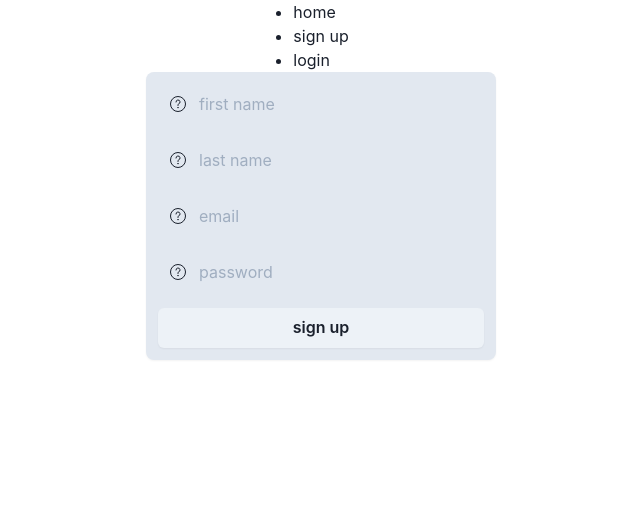
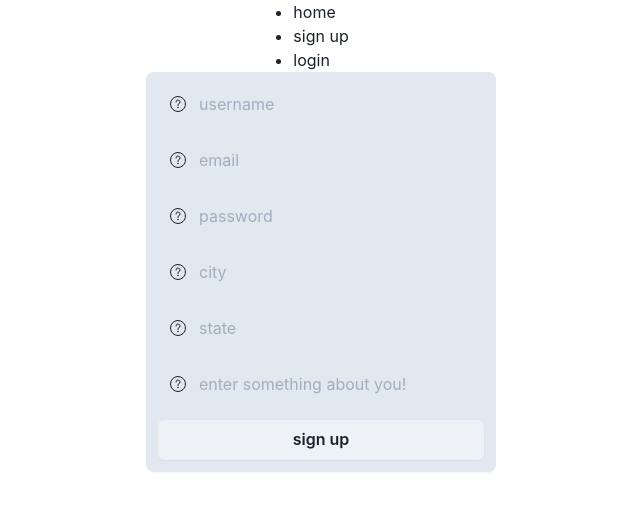
Before and after one commit to nerasan/brew-good-frontend, a React (Create React App) app: page /register in a window 1280 px wide. Shown: the top 510 px of the page, without its empty margins (319-959 px from the left). Built offline with nearby package versions, Linux system fonts and the light colour scheme.

Commit message:
wrote register auth code - error in connecting to backend

```diff
--- a/src/components/Home.js
+++ b/src/components/Home.js
@@ -1,4 +1,6 @@
 import React, { useEffect, useState } from 'react'
+import { Link } from 'react-router-dom'
+import { Button } from '@chakra-ui/react'
 import axios from 'axios'
 
 const cors = "https://cors-anywhere.herokuapp.com/"
@@ -9,6 +11,14 @@ const Home = () => {
     return (
         <>
             <h2>welcome to brew good!</h2>
+            <Link to="/cafes">
+                <Button
+                    type="submit"
+                    mt={4}
+                    >
+                        find a cup of coffee near you
+                    </Button>
+            </Link>
         </>
     )
 }
--- a/src/components/Register.js
+++ b/src/components/Register.js
@@ -1,32 +1,85 @@
-import React from 'react'
+import React, { useState } from 'react'
+import axios from 'axios'
 import { Box, useColorMode, Stack, Input, FormControl, InputGroup, InputLeftElement, Icon, Button, Divider, FormHelperText } from "@chakra-ui/react"
+import { register } from '../services/auth.service'
+
+// need to set up validators later for username, email, password
 
 const Register = () => {
     const { colorMode } = useColorMode()
+
+    const [username, setUsername] = useState('')
+    const [email, setEmail] = useState('')
+    const [password, setPassword] = useState('')
+    const [city, setCity] = useState('')
+    const [defaultState, setDefaultState] = useState('')
+    const [about, setAbout] = useState('')
+    const [successful, setSuccessful] = useState(false)
+
+    // onchange username
+    const onChangeUsername = (event) => {
+        const username = event.target.value
+        setUsername(username)
+    }
+
+    // onchange email
+    const onChangeEmail = (event) => {
+        const email = event.target.value
+        setEmail(email)
+    }
+
+    // onchange password
+    const onChangePassword = (event) => {
+        const password = event.target.value
+        setPassword(password)
+    }
+
+    // onchange city
+    const onChangeCity = (event) => {
+        const city = event.target.value
+        setCity(city)
+    }
+
+    // onchange state
+    const onChangeState = (event) => {
+        const defaultState = event.target.value
+        setDefaultState(defaultState)
+    }
+
+    // onchange about (should be a hidden form and submit default message)
+    const onChangeAbout = (event) => {
+        const about = event.target.value
+        setAbout(about)
+    }
+
+    const handleSignup = (event) => {
+        event.preventDefault()
+        setSuccessful(false)
+        // validate fields here
+        register(username, email, password, city, defaultState, about)
+        .then((response) => {
+            setSuccessful(true)
+        })
+        .catch((err) => {
+            console.log("signup error:", err)
+        })
+    }
+
     return (
 
         <Box w="350px" bg={colorMode === "light" ? "gray.200" : "gray.600" } p={3} boxShadow="sm" rounded="lg">
 
-        <form action="submit">
+        <form onSubmit={handleSignup}>
             <Stack spacing={4}>
+
             <FormControl isRequired>
                 <InputGroup>
                     <InputLeftElement children={<Icon name="info" />} />
                     <Input
-                        type="name"
-                        placeholder="first name"
-                        aria-label="first name"
-                        />
-                </InputGroup>
-            </FormControl>
-
-            <FormControl isRequired>
-                <InputGroup>
-                <InputLeftElement children={<Icon name="info" />} />
-                    <Input
-                        type="name"
-                        placeholder="last name"
-                        aria-label="last name"
+                        placeholder="username"
+                        aria-label="username"
+                        value={username}
+                        onChange={onChangeUsername}
                         />
                 </InputGroup>
             </FormControl>
@@ -38,6 +91,8 @@ const Register = () => {
                         type="email"
                         placeholder="email"
                         aria-label="email"
+                        value={email}
+                        onChange={onChangeEmail}
                         />
                 </InputGroup>
             </FormControl>
@@ -49,6 +104,44 @@ const Register = () => {
                         type="password"
                         placeholder="password"
                         aria-label="password"
+                        value={password}
+                        onChange={onChangePassword}
+                        />
+                </InputGroup>
+            </FormControl>
+
+            <FormControl isRequired>
+                <InputGroup>
+                <InputLeftElement children={<Icon name="info" />} />
+                    <Input
+                        placeholder="city"
+                        aria-label="city"
+                        value={city}
+                        onChange={onChangeCity}
+                        />
+                </InputGroup>
+            </FormControl>
+
+            <FormControl isRequired>
+                <InputGroup>
+                <InputLeftElement children={<Icon name="info" />} />
+                    <Input
+                        placeholder="state"
+                        aria-label="state"
+                        value={defaultState}
+                        onChange={onChangeState}
+                        />
+                </InputGroup>
+            </FormControl>
+
+            <FormControl isRequired>
+                <InputGroup>
+                <InputLeftElement children={<Icon name="info" />} />
+                    <Input
+                        placeholder="enter something about you!"
+                        aria-label="about"
+                        value={about}
+                        onChange={onChangeAbout}
                         />
                 </InputGroup>
             </FormControl>
--- a/src/services/auth.service.js
+++ b/src/services/auth.service.js
@@ -0,0 +1,38 @@
+import axios from 'axios'
+
+const API_URL = `${process.env.REACT_APP_FLASK_API_URL}` + '/api/v1/users/'
+
+// register user
+export const register = (username, email, password, city, state, about) => {
+    return axios
+    .post(API_URL + 'register', {
+        username,
+        email,
+        password,
+        city,
+        state,
+        about
+    })
+}
+
+// login user - need to figure out currentUser/local storage
+export const login = (email, password) => {
+    return axios
+    .post(API_URL + 'login', {
+        email,
+        password
+    })
+    .then((response) => {
+        console.log(response)
+    })
+}
+
+// get current user
+
+// logout user - need currentUser
+
+// delete user - need currentUser
+
+// edit routes all need currentUser
+
+// getProfile needs currentUser
```
Also changed, not shown: src/components/Cafes.js (+0 -81 lines), 1 other file (tests, documents, lock files or other folders).
